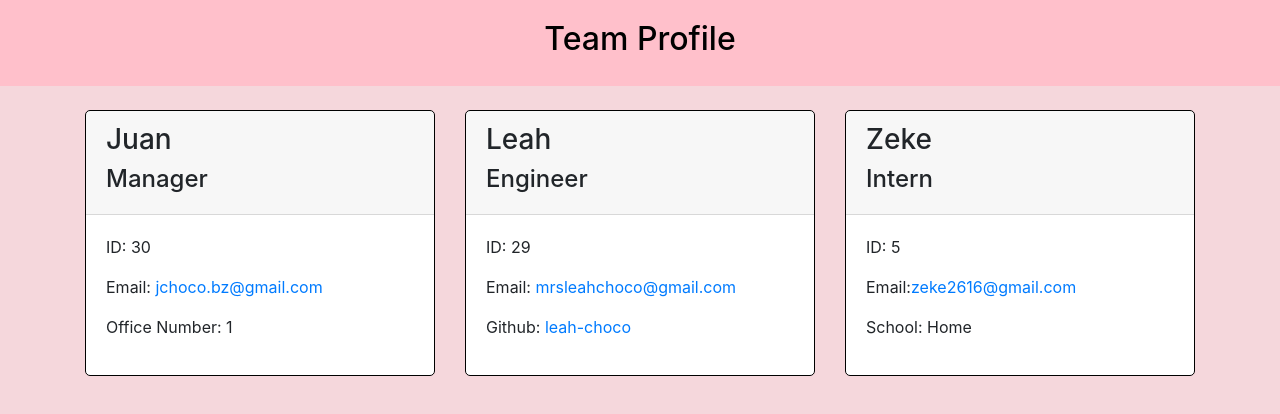
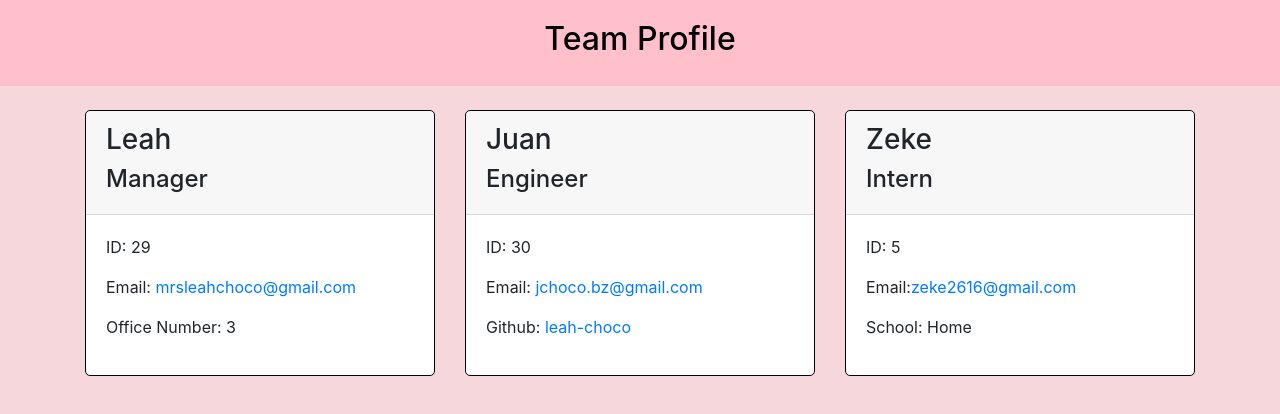
Before and after one commit to leah-choco/Generate-Team-Profiles, a website: page dist/index.html in a window 1280 px wide. Drawn offline with nearby package versions, Linux system fonts and the light colour scheme.

Commit message:
New file generated

```diff
--- a/dist/index.html
+++ b/dist/index.html
@@ -1,4 +1,4 @@
-<!--Generated HTML based on inputs from index.js prompt-->
+
     <!DOCTYPE html>
     <html lang="en">
     <head>
@@ -23,25 +23,25 @@
     <div class="col-4 mt-4">
         <div class="card h-100">
             <div class="card-header">
-                <h3>Juan</h3>
+                <h3>Leah</h3>
                 <h4>Manager</h4>
             </div>
             <div class="card-body">
-                <p class="id">ID: 30</p>
-                <p class="email">Email: <a href="mailto:jchoco.bz@gmail.com">jchoco.bz@gmail.com</a></p>
-                <p class="office">Office Number: 1</p>
+                <p class="id">ID: 29</p>
+                <p class="email">Email: <a href="mailto:mrsleahchoco@gmail.com">mrsleahchoco@gmail.com</a></p>
+                <p class="office">Office Number: 3</p>
             </div>
         </div>
     </div>
     <div class="col-4 mt-4">
         <div class="card h-100">
             <div class="card-header">
-                <h3>Leah</h3>
+                <h3>Juan</h3>
                 <h4>Engineer</h4>
             </div>
             <div class="card-body">
-                <p class="id">ID: 29</p>
-                <p class="email">Email: <a href="mailto:mrsleahchoco@gmail.com">mrsleahchoco@gmail.com</a></p>
+                <p class="id">ID: 30</p>
+                <p class="email">Email: <a href="mailto:jchoco.bz@gmail.com">jchoco.bz@gmail.com</a></p>
                 <p class="github">Github: <a href="https://github.com/leah-choco">leah-choco</a></p>
             </div>
         </div>
```
Also changed, not shown: 1 other file.
